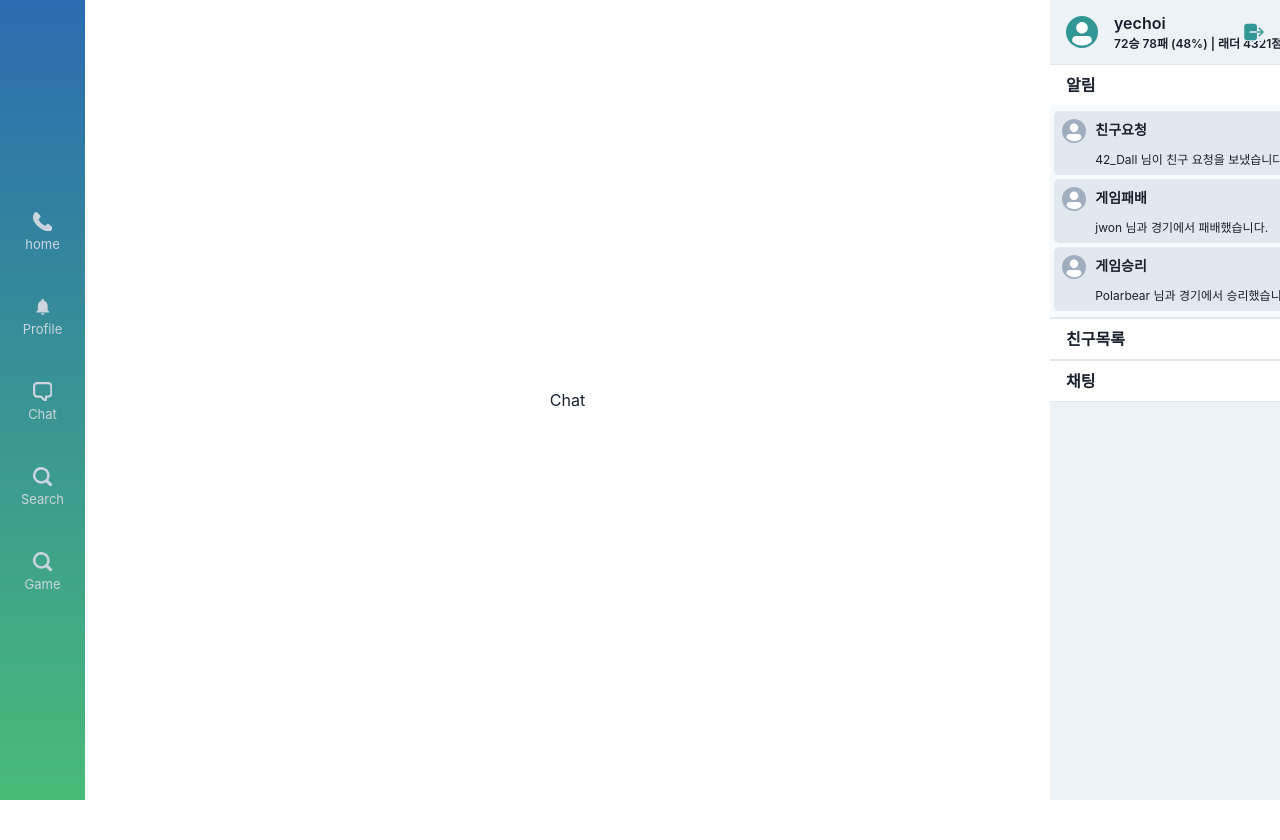
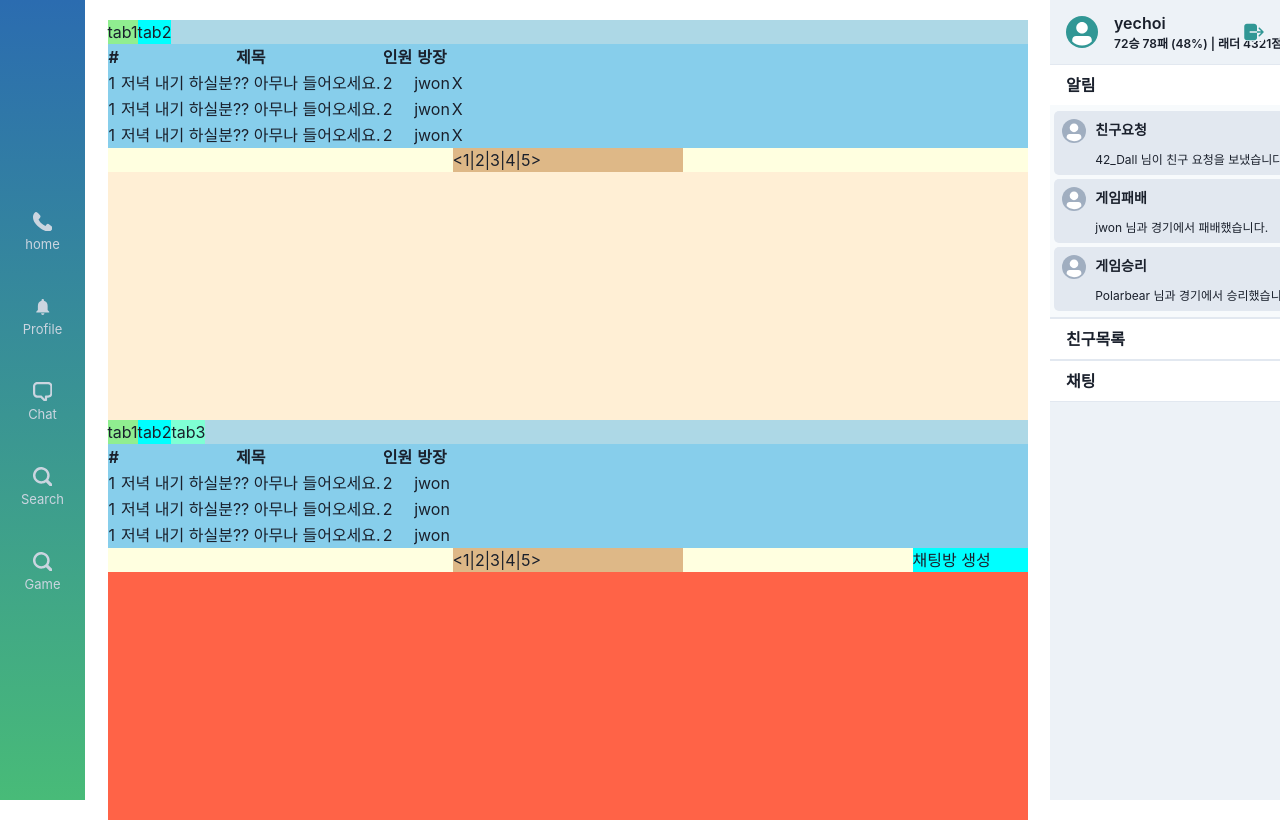
Before and after one commit to transcendence42/ft_transcendence, a React (Create React App) app in the folder front/: page /chat in a window 1280 px wide. Shown: the top 840 px of the page. Before the commit the page ends 800 px from the top, so only its background shows below. Built offline with nearby package versions, Linux system fonts and the light colour scheme.

Commit message:
feat: layout - chat page layout 생성

```diff
--- a/front/src/pages/Chat/index.tsx
+++ b/front/src/pages/Chat/index.tsx
@@ -1,7 +1,8 @@
 import React from 'react';
+import ChatTemplate from '../../templates/Chat';
 
 const Chat: React.FC = () => {
-  return <div>Chat</div>;
+  return <ChatTemplate />;
 };
 
 export default Chat;
--- /dev/null
+++ b/front/src/templates/Chat/index.tsx
@@ -0,0 +1,153 @@
+import React from 'react';
+import { Grid, GridItem } from '@chakra-ui/react';
+
+const ChatTemplate = () => {
+  return (
+    <>
+      <Grid minH="100vh" width="920px" margin="20px" templateRows="1fr 1fr">
+        <GridItem rowSpan={1} bg="papayawhip">
+          <Grid h="100%" w="100%" templateRows="max-content max-content max-content">
+            <GridItem rowSpan={1} bg="lightblue">
+              <Grid templateColumns="max-content max-content">
+                <GridItem colSpan={1} bg="lightgreen">
+                  tab1
+                </GridItem>
+                <GridItem colSpan={1} bg="aqua">
+                  tab2
+                </GridItem>
+              </Grid>
+            </GridItem>
+            <GridItem rowSpan={1} bg="skyblue">
+              <table>
+                <thead>
+                  <tr>
+                    <th>#</th>
+                    <th>제목</th>
+                    <th>인원</th>
+                    <th>방장</th>
+                    <th></th>
+                  </tr>
+                </thead>
+                <tbody>
+                  <tr>
+                    <td>1</td>
+                    <td>저녁 내기 하실분?? 아무나 들어오세요.</td>
+                    <td>2</td>
+                    <td>jwon</td>
+                    <td>X</td>
+                  </tr>
+                  <tr>
+                    <td>1</td>
+                    <td>저녁 내기 하실분?? 아무나 들어오세요.</td>
+                    <td>2</td>
+                    <td>jwon</td>
+                    <td>X</td>
+                  </tr>
+                  <tr>
+                    <td>1</td>
+                    <td>저녁 내기 하실분?? 아무나 들어오세요.</td>
+                    <td>2</td>
+                    <td>jwon</td>
+                    <td>X</td>
+                  </tr>
+                </tbody>
+              </table>
+            </GridItem>
+            <GridItem rowSpan={1} bg="lightyellow">
+              <Grid templateColumns="3fr 2fr 2fr 1fr">
+                <GridItem colStart={2} bg="burlywood">
+                  <div>
+                    <span>&lt;</span>
+                    <span>1</span>
+                    <span>|</span>
+                    <span>2</span>
+                    <span>|</span>
+                    <span>3</span>
+                    <span>|</span>
+                    <span>4</span>
+                    <span>|</span>
+                    <span>5</span>
+                    <span>&gt;</span>
+                  </div>
+                </GridItem>
+              </Grid>
+            </GridItem>
+          </Grid>
+        </GridItem>
+        <GridItem rowSpan={1} bg="tomato">
+          <Grid h="100%" w="100%" templateRows="max-content max-content max-content">
+            <GridItem rowSpan={1} bg="lightblue">
+              <Grid templateColumns="max-content max-content max-content">
+                <GridItem colSpan={1} bg="lightgreen">
+                  tab1
+                </GridItem>
+                <GridItem colSpan={1} bg="aqua">
+                  tab2
+                </GridItem>
+                <GridItem colSpan={1} bg="aquamarine">
+                  tab3
+                </GridItem>
+              </Grid>
+            </GridItem>
+            <GridItem rowSpan={1} bg="skyblue">
+              <table>
+                <thead>
+                  <tr>
+                    <th>#</th>
+                    <th>제목</th>
+                    <th>인원</th>
+                    <th>방장</th>
+                  </tr>
+                </thead>
+                <tbody>
+                  <tr>
+                    <td>1</td>
+                    <td>저녁 내기 하실분?? 아무나 들어오세요.</td>
+                    <td>2</td>
+                    <td>jwon</td>
+                  </tr>
+                  <tr>
+                    <td>1</td>
+                    <td>저녁 내기 하실분?? 아무나 들어오세요.</td>
+                    <td>2</td>
+                    <td>jwon</td>
+                  </tr>
+                  <tr>
+                    <td>1</td>
+                    <td>저녁 내기 하실분?? 아무나 들어오세요.</td>
+                    <td>2</td>
+                    <td>jwon</td>
+                  </tr>
+                </tbody>
+              </table>
+            </GridItem>
+            <GridItem rowSpan={1} bg="lightyellow">
+              <Grid templateColumns="3fr 2fr 2fr 1fr">
+                <GridItem colStart={2} bg="burlywood">
+                  <div>
+                    <span>&lt;</span>
+                    <span>1</span>
+                    <span>|</span>
+                    <span>2</span>
+                    <span>|</span>
+                    <span>3</span>
+                    <span>|</span>
+                    <span>4</span>
+                    <span>|</span>
+                    <span>5</span>
+                    <span>&gt;</span>
+                  </div>
+                </GridItem>
+                <GridItem colStart={4} bg="cyan">
+                  <button>채팅방 생성</button>
+                </GridItem>
+              </Grid>
+            </GridItem>
+          </Grid>
+        </GridItem>
+      </Grid>
+    </>
+  );
+};
+
+export default ChatTemplate;
```
